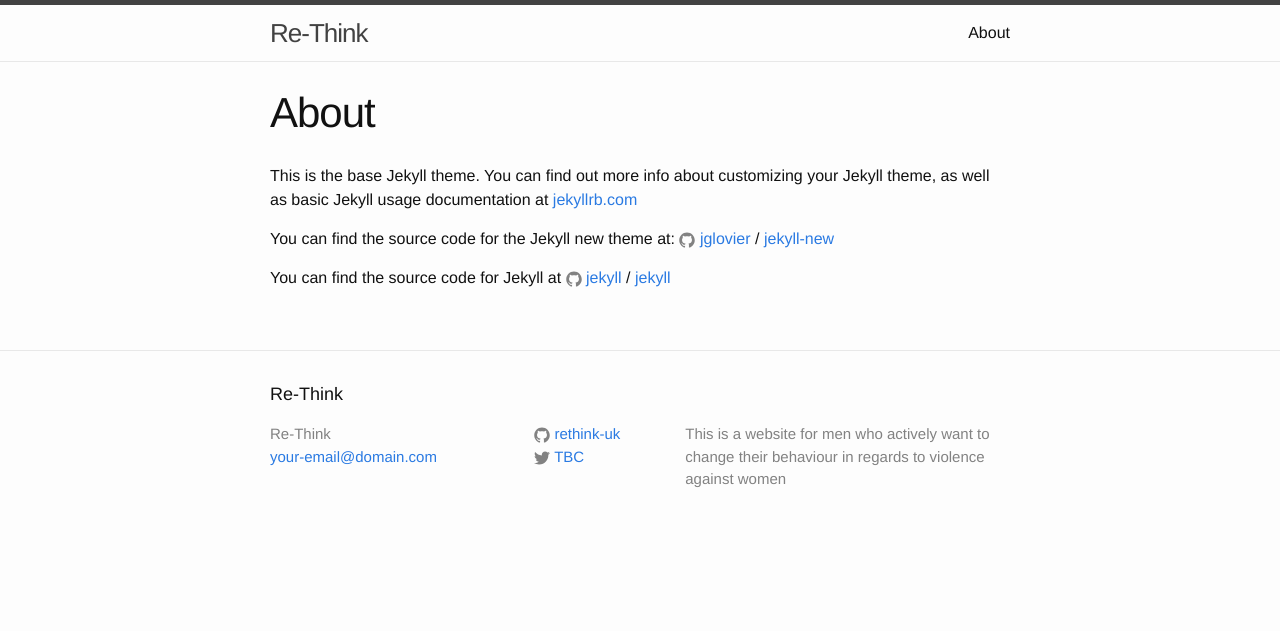
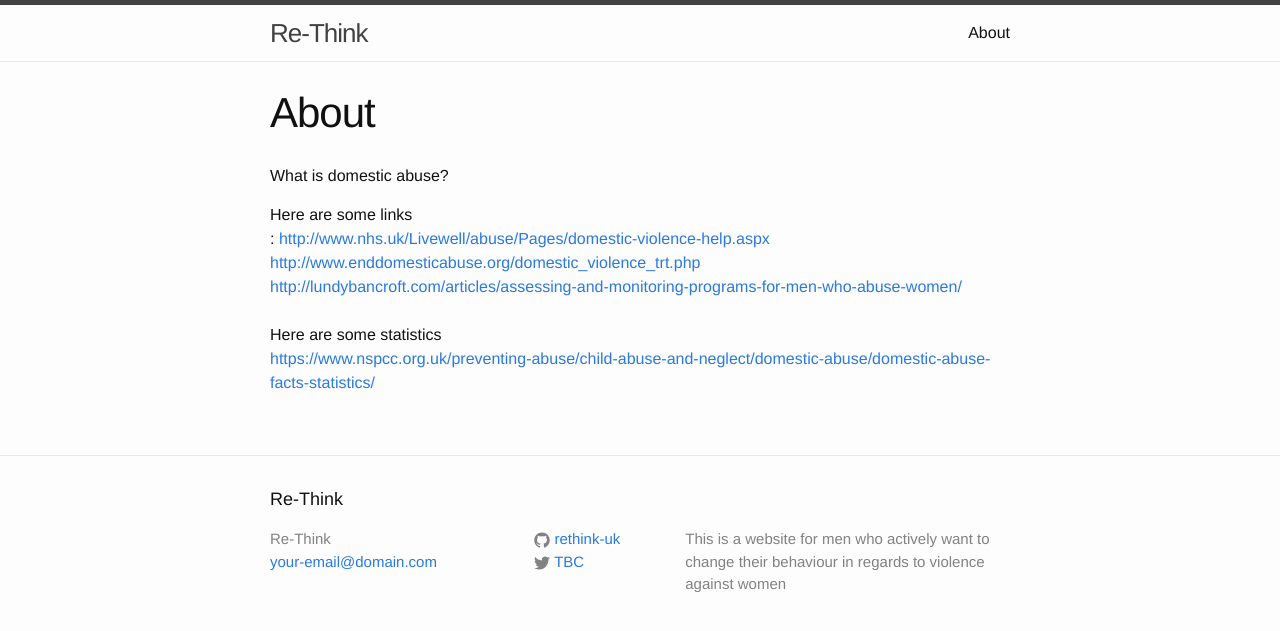
Before and after one commit to rethink-uk/rethink-uk.github.io, a Jekyll site: the page built from about.md, in a window 1280 px wide. Shown: the top 631 px of the page. Built offline with Jekyll 4.4.1, drawn with Linux system fonts in a browser that asks for light colours.

Commit message:
Update about.md

```diff
--- a/about.md
+++ b/about.md
@@ -4,12 +4,12 @@ title: About
 permalink: /about/
 ---
 
-This is the base Jekyll theme. You can find out more info about customizing your Jekyll theme, as well as basic Jekyll usage documentation at [jekyllrb.com](http://jekyllrb.com/)
+What is domestic abuse? <br/>
 
-You can find the source code for the Jekyll new theme at:
-{% include icon-github.html username="jglovier" %} /
-[jekyll-new](https://github.com/jglovier/jekyll-new)
-
-You can find the source code for Jekyll at
-{% include icon-github.html username="jekyll" %} /
-[jekyll](https://github.com/jekyll/jekyll)
+Here are some links <br/>:
+<a href="http://www.nhs.uk/Livewell/abuse/Pages/domestic-violence-help.aspx">http://www.nhs.uk/Livewell/abuse/Pages/domestic-violence-help.aspx</a><br/>
+<a href="http://www.enddomesticabuse.org/domestic_violence_trt.php">http://www.enddomesticabuse.org/domestic_violence_trt.php</a><br />
+<a href="http://lundybancroft.com/articles/assessing-and-monitoring-programs-for-men-who-abuse-women/">http://lundybancroft.com/articles/assessing-and-monitoring-programs-for-men-who-abuse-women/</a><br />
+<br />
+Here are some statistics <br/>
+<a href="https://www.nspcc.org.uk/preventing-abuse/child-abuse-and-neglect/domestic-abuse/domestic-abuse-facts-statistics/">https://www.nspcc.org.uk/preventing-abuse/child-abuse-and-neglect/domestic-abuse/domestic-abuse-facts-statistics/</a><br />
```
